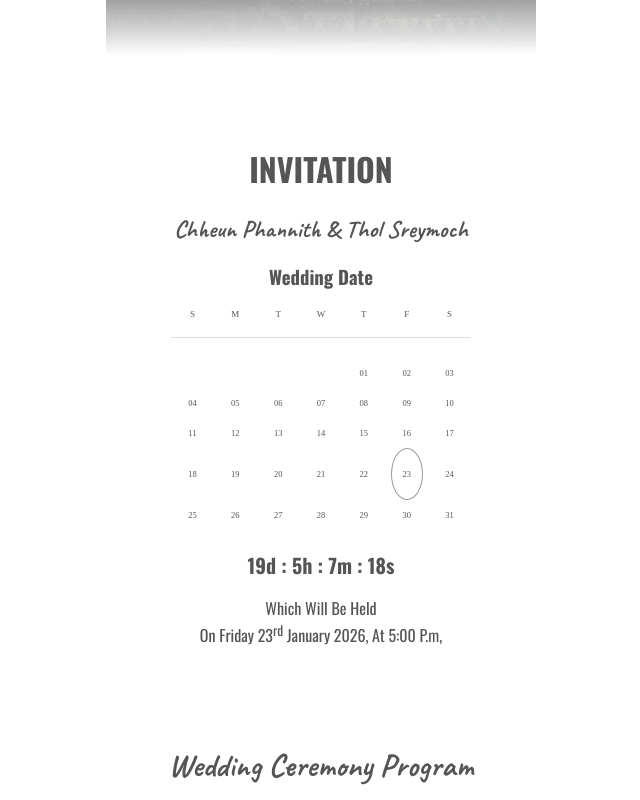
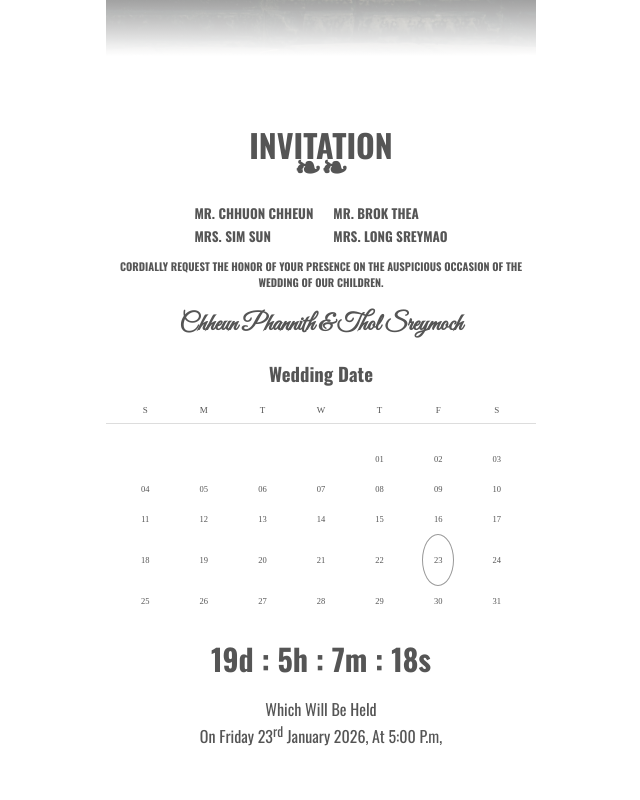
Before and after one commit to chheunphannet/nithmochweddinginvite, a React (Vite) app: page / in a window 1280 px wide. Shown: the part 880-1680 px from the top of the page, without its empty margins (319-959 px from the left). Built offline with nearby package versions, Linux system fonts and the light colour scheme; a web font is replaced by a local one.

Commit message:
add more text

```diff
--- a/src/App.css
+++ b/src/App.css
@@ -1,3 +1,4 @@
+@import url('https://fonts.googleapis.com/css2?family=Great+Vibes&family=Playfair+Display:wght@400;700&family=Roboto:wght@300;400&display=swap');
 .mobile-app {
   max-width: 430px;   /* iPhone 14 Pro Max */
   width: 100%;
--- a/src/App.jsx
+++ b/src/App.jsx
@@ -131,10 +131,6 @@ function App() {
             </div>
           </div>
         </div>
-
-        <div className="invitation-card-container">
-          {/* <WeddingInvitation /> */}
-        </div>
         <div
           style={{
             display: "flex",
@@ -199,7 +195,7 @@ function App() {
           textAlign: "center",
           background: "none",
           color: "#555",
-          fontFamily: "Caveat, Arial",
+          fontFamily: "Great Vibes, Arial",
         }}
       >
         <h1 style={{ background: "none", padding: "0 20px", fontSize: "23px" }}>
--- a/src/countdown/CountdownTimer.jsx
+++ b/src/countdown/CountdownTimer.jsx
@@ -34,7 +34,7 @@ const CountdownTimer = () => {
 
   return (
     <div style={{ textAlign: "center", fontFamily: "Oswald, Arial" }}>
-      <div style={{ fontSize: "2rem", fontWeight: "bold" }}>
+      <div style={{ fontSize: "3rem", fontWeight: "bold" }}>
         {timeLeft.days}d : {timeLeft.hours}h : {timeLeft.minutes}m :{" "}
         {timeLeft.seconds}s
       </div>
--- a/src/invitationcard/WeddingInvitation.css
+++ b/src/invitationcard/WeddingInvitation.css
@@ -1,7 +1,7 @@
 @import url('https://fonts.googleapis.com/css2?family=Great+Vibes&family=Playfair+Display:wght@400;700&family=Roboto:wght@300;400&display=swap');
 .calendar-container {
   font-family: 'Times New Roman', serif; /* Or 'Playfair Display' for a modern serif look */
-  width: 300px;
+  width: 100%;
   color: #555;
   text-align: center;
 }
--- a/src/invitationcard/WeddingInvitation.jsx
+++ b/src/invitationcard/WeddingInvitation.jsx
@@ -3,14 +3,64 @@ import './WeddingInvitation.css'
 import CountdownTimer from '../countdown/CountdownTimer'
 
 const WeddingInvitation = () => {
+  const centerItem = {
+    display: "flex",
+    // flexDirection: "row",
+    alignItems: "center",
+    justifyContent: "center",
+
+  };
   return (
     <div className="calendar-container">
-      <h1 style={{ fontFamily: "Oswald, Arial" }}>INVITATION</h1>
-      <h2 style={{ fontFamily: "Caveat, Arial" }}>
+      <h1 style={{ fontFamily: "Oswald, Arial", lineHeight: "0" }}>
+        INVITATION
+      </h1>
+      <h1 style={{lineHeight: "0.1" }}>❧❧</h1>
+      <div
+        style={{
+          display: "flex",
+          flexDirection: "column",
+          fontFamily: "Oswald, Arial",
+          // border: "1px solid black",
+        }}
+      >
+        <div
+          style={{
+            ...centerItem,
+            lineHeight: "0",
+            width: "100%",
+            gap: "20px",
+            // border: "1px solid black",
+          }}
+        >
+          <div
+            style={{
+              textAlign: "start",
+            }}
+          >
+            <h5>MR. CHHUON CHHEUN</h5>
+            <h5>MRS. SIM SUN</h5>
+          </div>
+          <div
+            style={{
+              textAlign: "start",
+            }}
+          >
+            <h5>MR. BROK THEA</h5>
+            <h5>MRS. LONG SREYMAO</h5>
+          </div>
+        </div>
+        <h6 style={{ padding: "0", margin: "0" }}>
+          CORDIALLY REQUEST THE HONOR OF YOUR PRESENCE ON THE AUSPICIOUS
+          OCCASION OF THE WEDDING OF OUR CHILDREN.
+        </h6>
+      </div>
+
+      <h2 style={{ fontFamily: "Great Vibes, Arial" }}>
         Chheun Phannith & Thol Sreymoch
       </h2>
       <h3 style={{ fontFamily: "Oswald, Arial" }}>Wedding Date</h3>
-      <div className="calendar-header">
+      <div className="calendar-header" style={{ padding: "0 10px" }}>
         <span>S</span>
         <span>M</span>
         <span>T</span>
@@ -20,7 +70,7 @@ const WeddingInvitation = () => {
         <span>S</span>
       </div>
       <hr className="divider" />
-      <div className="calendar-grid">
+      <div className="calendar-grid" style={{ padding: "0 10px" }}>
         <span></span>
         <span></span>
         <span></span>
```
